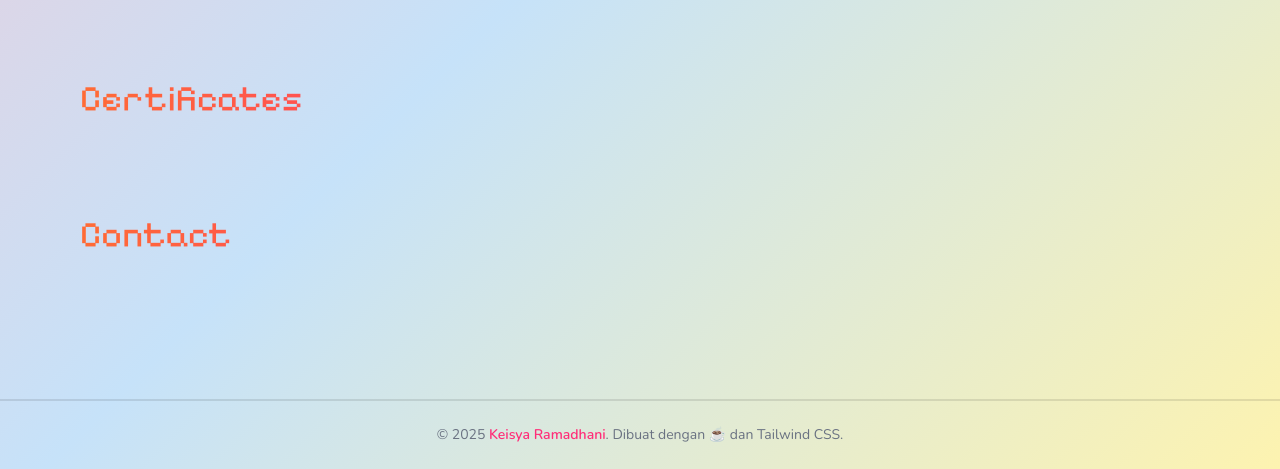
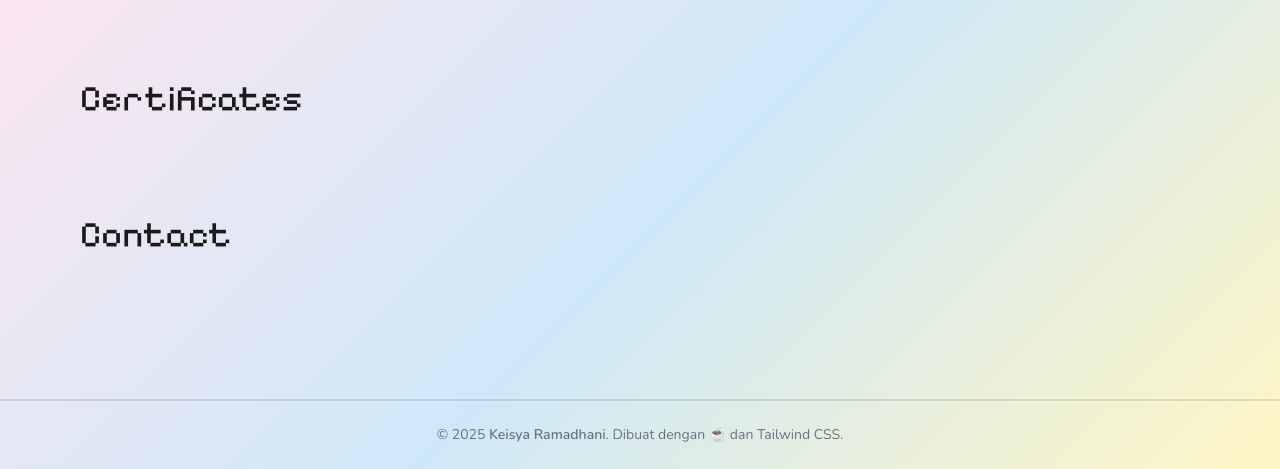
Before and after one commit to sharkei04/Portofolio-Caca, a website built with Vite: page index.html in a window 1280 px wide. Shown: the part 723-1192 px from the top of the page. Built offline with nearby package versions, Linux system fonts and the light colour scheme.

Commit message:
feat: update palette tokens

```diff
--- a/src/styles/main.css
+++ b/src/styles/main.css
@@ -1,22 +1,48 @@
 @import "tailwindcss";
 
 @theme {
-  /* ── Colors ── */
-  --color-baby-pink: #f9c6d0;
-  --color-baby-blue: #c6e2f9;
-  --color-butter: #fdf3b0;
-  --color-lime-yellow: #e8f531;
-  --color-hot-pink: #ff2d78;
-  --color-magenta: #e91e8c;
-  --color-warm-orange: #ff6b35;
-  --color-royal-blue: #2a4dd0;
-  --color-mauve-pink: #c97eb2;
-  --color-white: #ffffff;
+  /* ── Page gradient ── */
+  --color-pink-soft:           #FBD0E4;
+  --color-pink-pale:           #FDE6F0;
+  --color-blue-soft:           #CFE8F8;
+  --color-butter:              #FFF6C4;
 
-  /* ── Fonts ── */
+  /* ── Nav strip ── */
+  --color-lime-strip:          #F2F9B6;
+  --color-nav-text:            #B0307A;
+
+  /* ── Title / accents ── */
+  --color-orange-title:        #F7A436;
+  --color-pink-hot:            #F0508F;
+  --color-magenta:             #D63384;
+
+  /* ── Pills ── */
+  --color-pill-yellow:         #FFE68A;
+  --color-pill-yellow-text:    #C2307A;
+
+  /* ── Selection / frames ── */
+  --color-selection-blue:      #3B7BDB;
+
+  /* ── Decorative stars ── */
+  --color-star-yellow:         #FFD95A;
+  --color-star-orange:         #F9A94B;
+  --color-star-pink:           #F58BBE;
+  --color-star-blue:           #9CC8F0;
+  --color-hero-star:           #FBFBD0;
+
+  /* ── Cards / body text ── */
+  --color-body-green:          #3D6B1F;
+  --color-year-green:          #2F5E12;
+
+  /* ── Phase 3 reserved ── */
+  --color-folder-yellow:       #FFD54A;
+  --color-toc-pink:            #F9B6D2;
+  --color-toc-text-purple:     #7B6FD0;
+
+  /* ── Typography ── */
   --font-script: "Pinyon Script", cursive;
-  --font-pixel: "Pixelify Sans", monospace;
-  --font-body: "Nunito", sans-serif;
+  --font-pixel:  "Pixelify Sans", monospace;
+  --font-body:   "Nunito", sans-serif;
 }
 
 /* ── Base ── */
@@ -31,7 +57,7 @@
   }
 
   :focus-visible {
-    outline: 3px solid var(--color-hot-pink);
+    outline: 3px solid var(--color-pink-hot);
     outline-offset: 3px;
     border-radius: 4px;
   }
@@ -39,46 +65,157 @@
 
 /* ── Reusable utilities ── */
 @layer utilities {
+  /* Page background */
   .page-gradient {
     background: linear-gradient(
       135deg,
-      var(--color-baby-pink) 0%,
-      var(--color-baby-blue) 50%,
-      var(--color-butter) 100%
+      var(--color-pink-soft)   0%,
+      var(--color-pink-pale)  28%,
+      var(--color-blue-soft)  65%,
+      var(--color-butter)    100%
     );
     min-height: 100vh;
   }
 
-  .card-white {
-    background-color: var(--color-white);
-    border-radius: 1.25rem;
-    box-shadow: 0 4px 24px 0 rgba(201, 126, 178, 0.12),
-      0 1.5px 6px 0 rgba(42, 77, 208, 0.06);
+  /* Pills */
+  .pill-pink {
+    display: inline-flex;
+    align-items: center;
+    gap: 0.25rem;
+    padding: 0.3rem 1.1rem;
+    background: linear-gradient(90deg, #F78FC0, #E83E8C);
+    color: #fff;
+    border-radius: 9999px;
+    font-family: var(--font-pixel);
+    font-size: 0.78rem;
+    font-weight: 500;
+    white-space: nowrap;
   }
 
-  .badge-pink {
+  .pill-yellow {
+    display: inline-flex;
+    align-items: center;
+    gap: 0.25rem;
+    padding: 0.3rem 1.1rem;
+    background-color: var(--color-pill-yellow);
+    color: var(--color-pill-yellow-text);
+    border-radius: 9999px;
+    font-family: var(--font-pixel);
+    font-size: 0.78rem;
+    font-weight: 700;
+    white-space: nowrap;
+  }
+
+  /* Gradient title text */
+  .text-title-gradient {
     background: linear-gradient(
       90deg,
-      var(--color-hot-pink),
-      var(--color-mauve-pink)
-    );
-    color: var(--color-white);
-    font-family: var(--font-pixel);
-    font-size: 0.75rem;
-    padding: 0.2rem 0.75rem;
-    border-radius: 9999px;
-    display: inline-block;
-  }
-
-  .title-gradient {
-    background: linear-gradient(
-      90deg,
-      var(--color-warm-orange),
-      var(--color-hot-pink) 50%,
-      var(--color-royal-blue)
+      var(--color-orange-title),
+      var(--color-pink-hot) 50%,
+      var(--color-selection-blue)
     );
     -webkit-background-clip: text;
     -webkit-text-fill-color: transparent;
     background-clip: text;
   }
+
+  /* Individual hero letter spans */
+  .hero-letter {
+    background: linear-gradient(
+      135deg,
+      var(--color-orange-title),
+      var(--color-pink-hot) 50%,
+      var(--color-selection-blue)
+    );
+    -webkit-background-clip: text;
+    -webkit-text-fill-color: transparent;
+    background-clip: text;
+    display: inline-block;
+    line-height: 1;
+  }
+
+  .hero-letter-script {
+    font-family: var(--font-script);
+    font-size: clamp(2.8rem, 7.5vw, 5.5rem);
+  }
+
+  .hero-letter-pixel {
+    font-family: var(--font-pixel);
+    font-size: clamp(1.6rem, 4.5vw, 3.5rem);
+  }
+
+  /* Scalloped card — top + bottom CSS mask, all pure CSS */
+  .card-scallop {
+    --sc: 11px;
+    background: #fff;
+    filter: drop-shadow(0 4px 28px rgba(214, 51, 132, 0.12));
+    -webkit-mask:
+      radial-gradient(circle at 50% 0%,   transparent var(--sc), #000 calc(var(--sc) + 0.5px))
+        left top    / calc(var(--sc) * 2) var(--sc) repeat-x,
+      radial-gradient(circle at 50% 100%, transparent var(--sc), #000 calc(var(--sc) + 0.5px))
+        left bottom / calc(var(--sc) * 2) var(--sc) repeat-x,
+      linear-gradient(#000 0 0)
+        0 var(--sc) / 100% calc(100% - var(--sc) * 2) no-repeat;
+    mask:
+      radial-gradient(circle at 50% 0%,   transparent var(--sc), #000 calc(var(--sc) + 0.5px))
+        left top    / calc(var(--sc) * 2) var(--sc) repeat-x,
+      radial-gradient(circle at 50% 100%, transparent var(--sc), #000 calc(var(--sc) + 0.5px))
+        left bottom / calc(var(--sc) * 2) var(--sc) repeat-x,
+      linear-gradient(#000 0 0)
+        0 var(--sc) / 100% calc(100% - var(--sc) * 2) no-repeat;
+  }
+
+  /* Spiral binder ring row */
+  .spiral-binder {
+    display: flex;
+    justify-content: center;
+    gap: 10px;
+    padding: 0 24px;
+    margin-bottom: -13px;
+    position: relative;
+    z-index: 1;
+    list-style: none;
+  }
+
+  .spiral-binder .ring {
+    width: 22px;
+    height: 22px;
+    border-radius: 9999px;
+    border: 3px solid #d4a0c0;
+    background: #fff;
+    box-shadow: 0 1px 4px rgba(176, 48, 122, 0.18);
+    flex-shrink: 0;
+  }
+
+  /* Design-tool selection frame */
+  .selection-frame {
+    border: 2px solid var(--color-selection-blue);
+    position: relative;
+  }
+
+  .selection-handle {
+    position: absolute;
+    width: 10px;
+    height: 10px;
+    background: #fff;
+    border: 2px solid var(--color-selection-blue);
+    border-radius: 1px;
+  }
+
+  /* Contact bar */
+  .contact-bar {
+    background: linear-gradient(90deg, #F78FC0, #E83E8C);
+    color: #fff;
+  }
+
+  /* Experience timeline */
+  .timeline-track {
+    position: absolute;
+    left: 0.75rem;
+    top: 0;
+    bottom: 0;
+    width: 2px;
+    background: linear-gradient(to bottom, var(--color-pink-hot), var(--color-star-yellow));
+    border-radius: 2px;
+  }
 }
```
